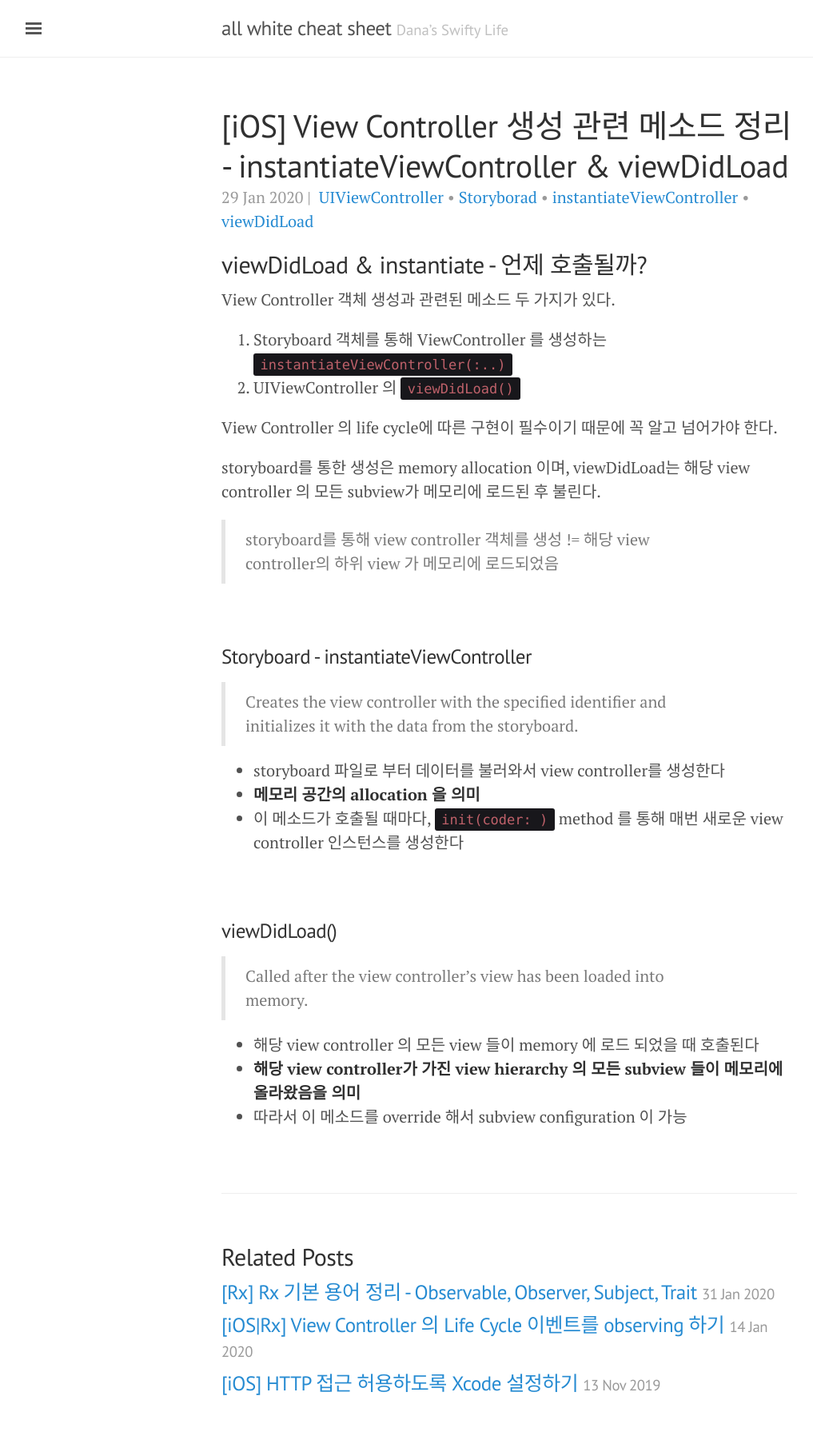
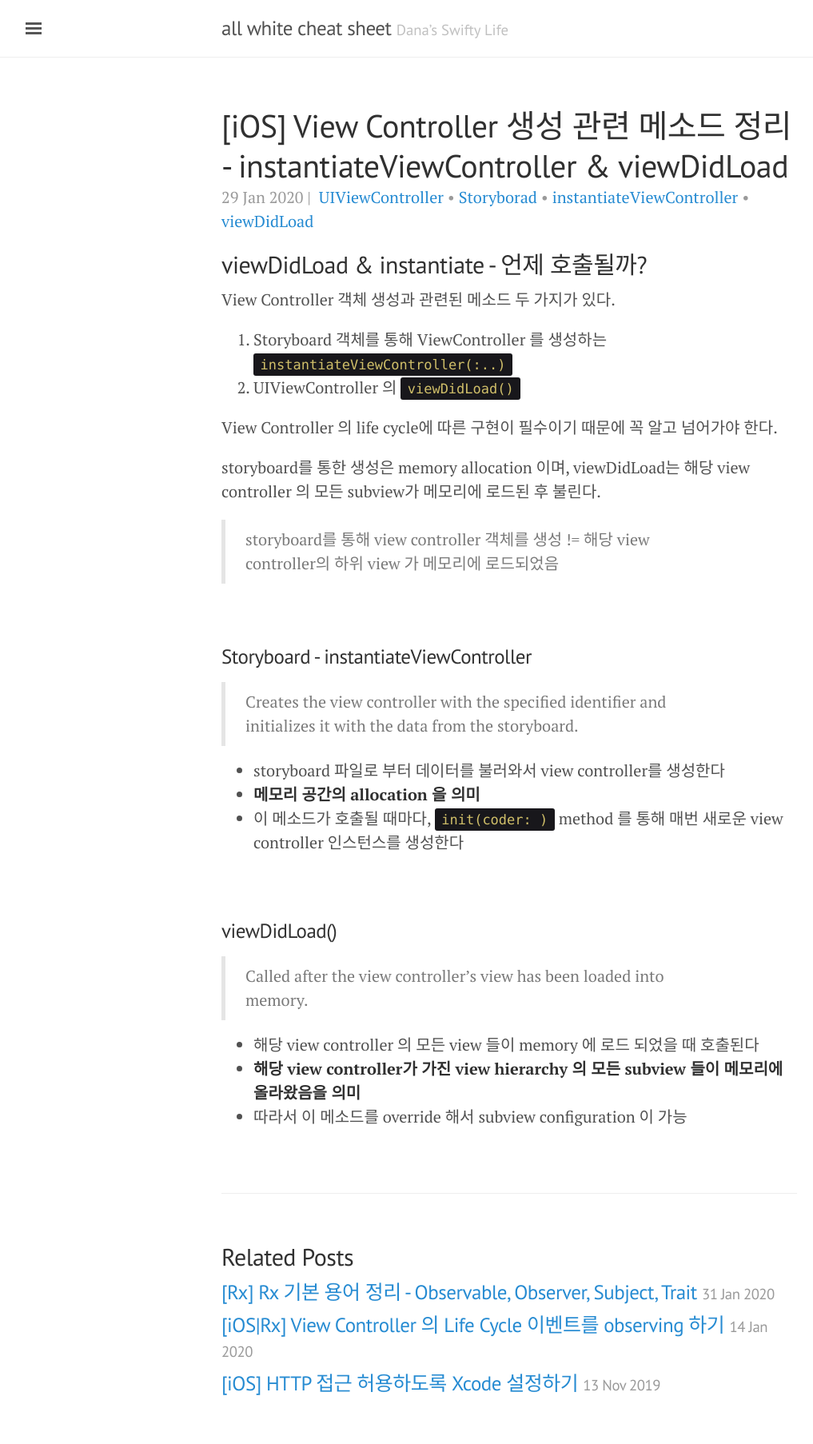
Before and after one commit to daheenallwhite/daheenallwhite.github.io, a Jekyll site: the page built from _posts/2020-01-29-view-controller-creation-related-methods.md, in a window 1280 px wide. Shown: the whole page at 80% size, without its empty margins (3-1020 px from the left). Built offline with Jekyll 4.4.1, drawn with Linux system fonts in a browser that asks for light colours; nearby versions of some CDN libraries; comment, search, counter and statistics services are not loaded.

Commit message:
Change font color of code

```diff
--- a/public/css/poole.css
+++ b/public/css/poole.css
@@ -155,7 +155,7 @@ pre {
 code {
   padding: .25em .5em;
   font-size: 85%;
-  color: #bf616a;
+  color: #D0BF69;
   background-color: #18171B;
   border-radius: 3px;
 }
```
